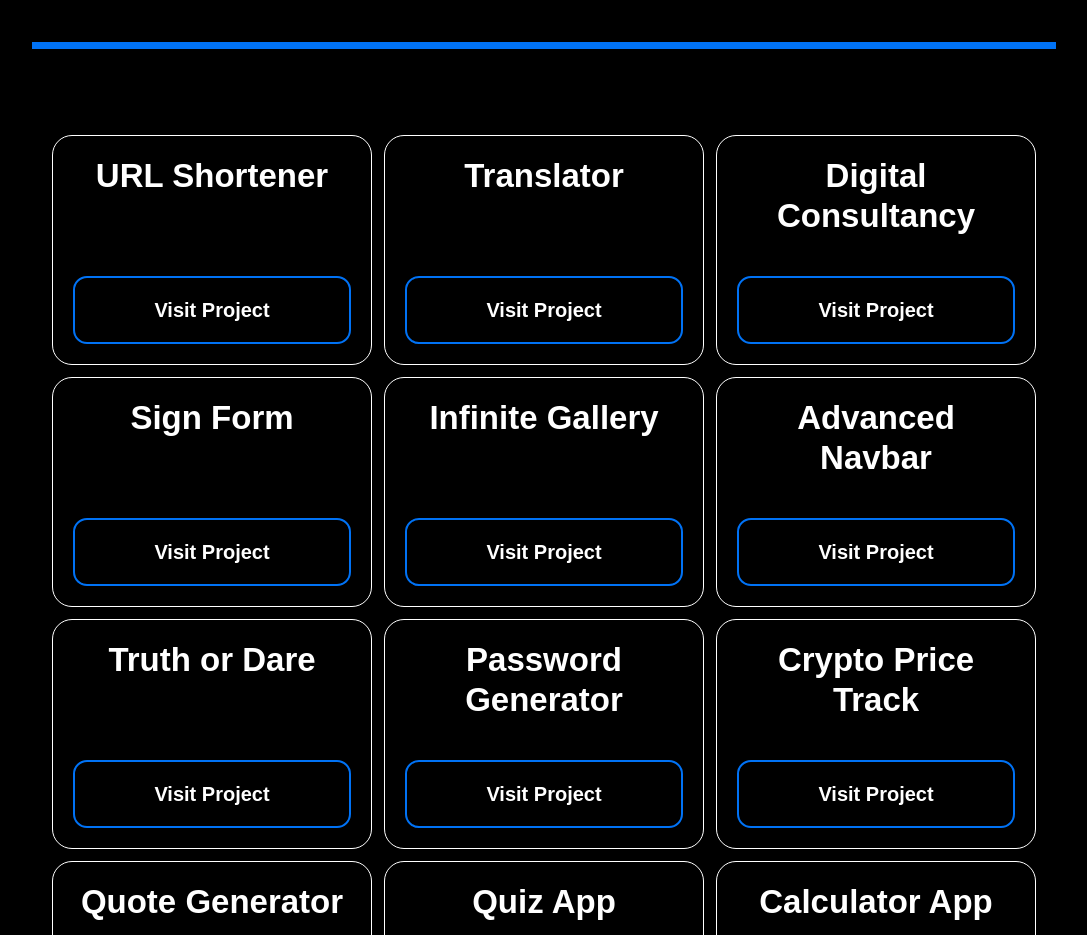
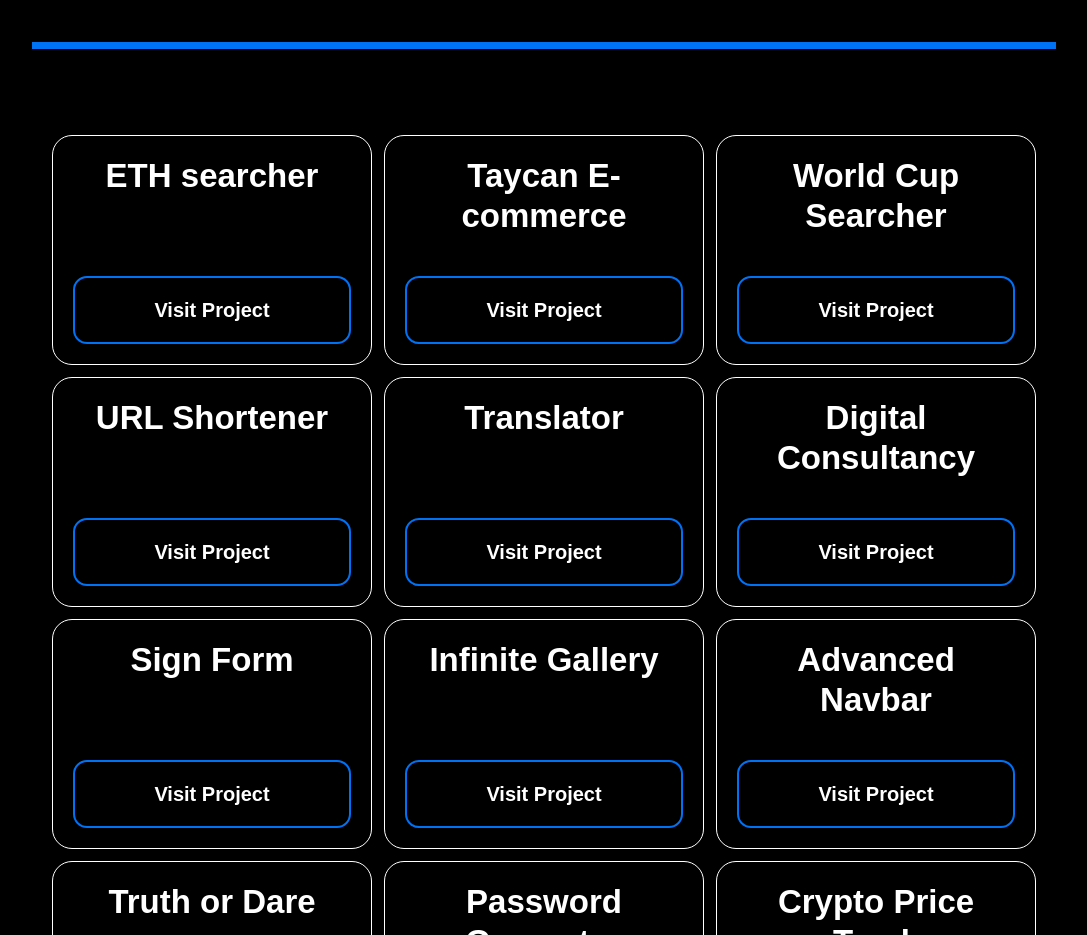
Before and after one commit to antisyst/v2.portfolio, a Next.js app: page /projects in a window 1280 px wide. Shown: the part 2720-3655 px from the top of the page, without its empty margins (96-1183 px from the left). Built offline with nearby package versions, Linux system fonts and the light colour scheme.

Commit message:
Update projects.tsx

```diff
--- a/src/pages/projects.tsx
+++ b/src/pages/projects.tsx
@@ -312,6 +312,18 @@
                     </ProjectItem>
                 </ProjectsContainer>
             <WorksContainer>
+                 <WorksItem>
+                    <WorksH1>ETH searcher</WorksH1>
+                    <WorksButton href="https://ethsearcher.netlify.app/" target="_blank">Visit Project</WorksButton>
+                </WorksItem>
+                   <WorksItem>
+                    <WorksH1>Taycan E-commerce</WorksH1>
+                    <WorksButton href="http://taycan.netlify.app/" target="_blank">Visit Project</WorksButton>
+                 </WorksItem>
+                 <WorksItem>
+                    <WorksH1>World Cup Searcher</WorksH1>
+                    <WorksButton href="https://cupsearch.netlify.app" target="_blank">Visit Project</WorksButton>
+                 </WorksItem>
                 <WorksItem>
                     <WorksH1>URL Shortener</WorksH1>
                     <WorksButton href="https://rmznurl.netlify.app/" target="_blank">Visit Project</WorksButton>
```
